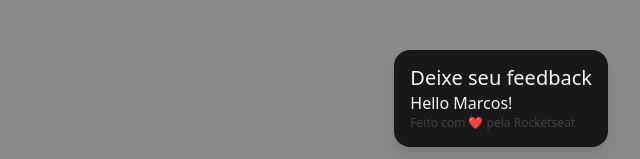
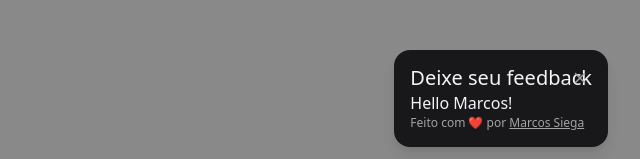
Before and after one commit to MarcosSiega/nlw-return-impulse, a React (Vite) app in the folder web/: page / in a window 1280 px wide. Both pictures are taken after a click on the button "Feedback". Shown: the part 549-708 px from the top of the page, without its empty margins (640-1280 px from the left). Built offline with nearby package versions, Linux system fonts and the light colour scheme.

Commit message:
feat: CloseButton added

```diff
--- /dev/null
+++ b/web/src/components/CloseButton.tsx
@@ -0,0 +1,10 @@
+import { Popover } from "@headlessui/react";
+import { X } from "phosphor-react";
+
+export function CloseButton(){
+    return (
+        <Popover.Button className="top-5 right-5 absolute text-zinc-400 hover:text-zinc-100" title="Fechar formulário de feedback">
+            <X className="w-4 h-4" weight="bold" />
+        </Popover.Button>
+    );
+}
--- a/web/src/components/WidgetForm.tsx
+++ b/web/src/components/WidgetForm.tsx
@@ -1,12 +1,15 @@
+import { CloseButton } from "./CloseButton";
+
 export function WidgetForm(){
     return(
         <div className="bg-zinc-900 p-4 relative rounded-2xl mb-4 flex-col items-center shadow-lg w-[calc(100vw-2rem)] md:w-auto">
             <header>
                 <span className="text-xl leading-6">Deixe seu feedback</span>
+                <CloseButton />
             </header>
             <p>Hello Marcos!</p>
-            <footer className="text-xs text-neutral-700">
-                Feito com ❤️ pela Rocketseat
+            <footer className="text-xs text-neutral-400">
+                Feito com ❤️ por <a className="underline underline-offset-1" href="https://github.com/MarcosSiega">Marcos Siega</a>
             </footer>
         </div>
     );
```
